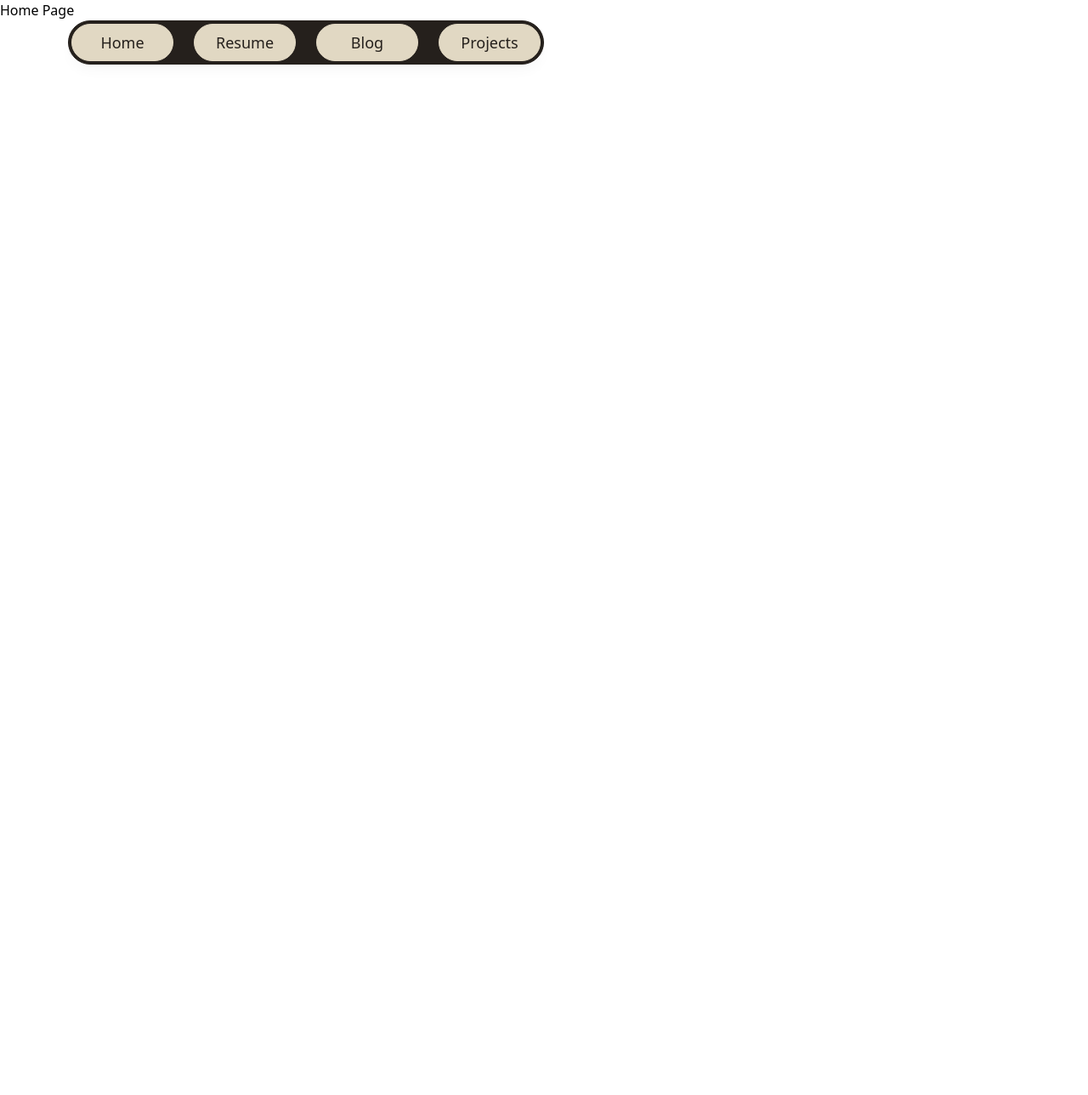
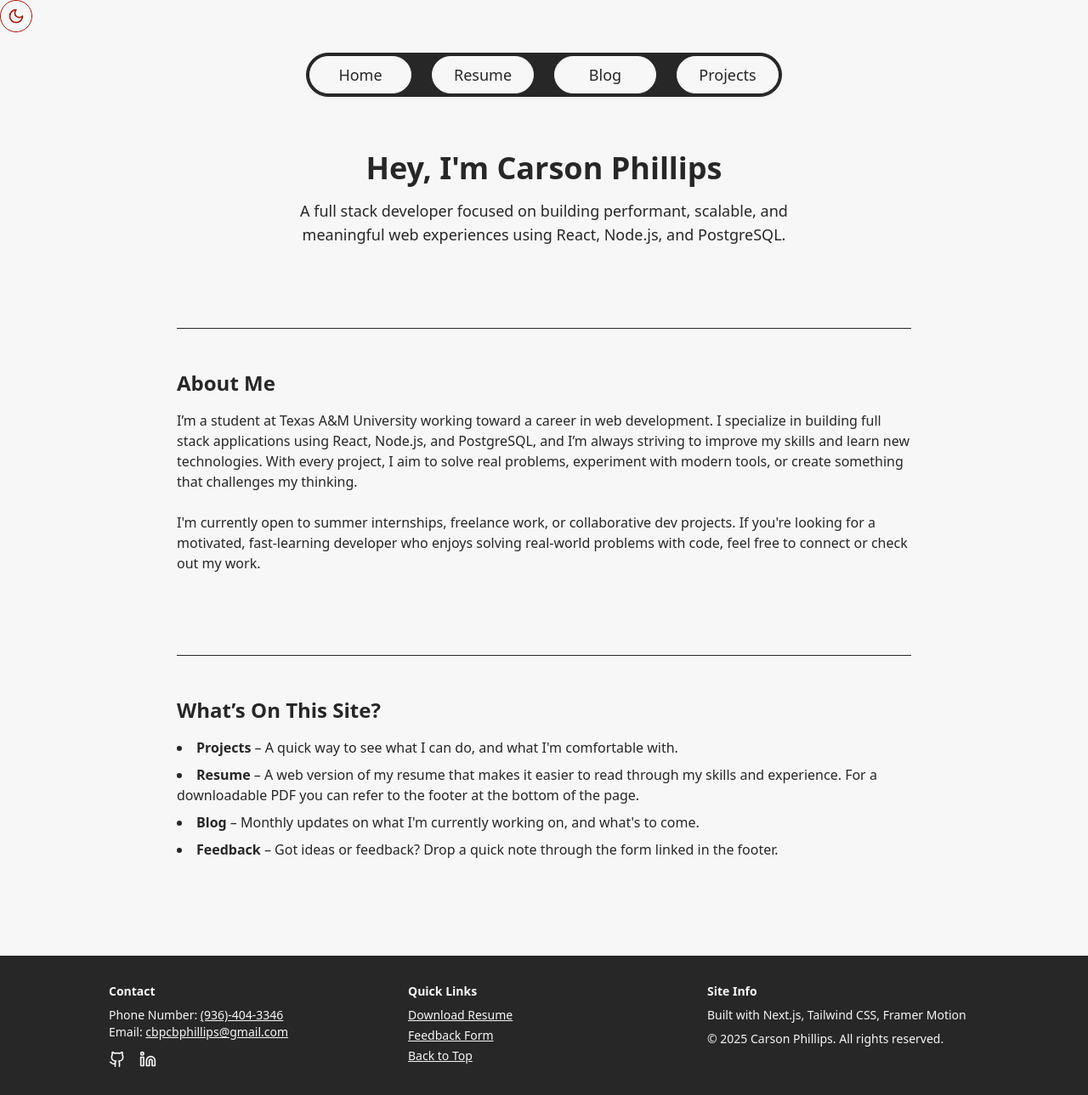
Before and after one commit to cbpcbphillips/portfolio, a Next.js app: page /home in a window 1280 px wide. Shown: the whole page at 85% size. Before the commit the page ends 800 px from the top, so only its background shows below. Built offline with nearby package versions, Linux system fonts and the light colour scheme.

Commit message:
Dark mode support, home page, and footer

```diff
--- a/package.json
+++ b/package.json
@@ -10,7 +10,9 @@
   },
   "dependencies": {
     "framer-motion": "^12.6.5",
+    "lucide-react": "^0.488.0",
     "next": "15.3.0",
+    "next-themes": "^0.4.6",
     "react": "^19.0.0",
     "react-dom": "^19.0.0"
   },
--- a/src/app/home/page.tsx
+++ b/src/app/home/page.tsx
@@ -1,5 +1,89 @@
-import Navbar from '@/components/navbar'
+'use client'
 
-export default function Home() {
-  return <div>Home Page</div>
+import React from 'react'
+import Link from 'next/link'
+import { motion } from 'framer-motion'
+
+export default function HomePage() {
+  return (
+    <main className="max-w-4xl mx-auto px-4 py-16 space-y-24 text-[var(--color-darker)] dark:text-[var(--color-lighter)]">
+      {/* Hero Section */}
+
+      <motion.section
+        initial={{ opacity: 0, y: 20 }}
+        animate={{ opacity: 1, y: 0 }}
+        transition={{ duration: 0.5 }}
+        className="text-center space-y-4"
+      >
+        <h1 className="text-4xl font-bold">Hey, I'm Carson Phillips</h1>
+        <p className="text-lg max-w-xl mx-auto">
+          A full stack developer focused on building performant, scalable, and
+          meaningful web experiences using React, Node.js, and PostgreSQL.
+        </p>
+        {/*<div className="flex justify-center gap-4 mt-4">*/}
+        {/*  <Link*/}
+        {/*    href="/projects"*/}
+        {/*    className="px-6 py-2 rounded-full bg-[var(--color-primary)] text-white hover:bg-[var(--color-hdarker)] transition"*/}
+        {/*  >*/}
+        {/*    View Projects*/}
+        {/*  </Link>*/}
+        {/*  <Link*/}
+        {/*    href="/resume.pdf"*/}
+        {/*    target="_blank"*/}
+        {/*    className="px-6 py-2 rounded-full border border-[var(--color-primary)] text-[var(--color-primary)] hover:bg-[var(--color-primary)] hover:text-white transition"*/}
+        {/*  >*/}
+        {/*    Download Resume*/}
+        {/*  </Link>*/}
+        {/*</div>*/}
+      </motion.section>
+
+      {/* About Me Section */}
+      <hr className="border-t border-[var(--color-darker)] dark:border-[var(--color-lighter)] my-12" />
+      <motion.section
+        initial={{ opacity: 0, y: 20 }}
+        animate={{ opacity: 1, y: 0 }}
+        transition={{ duration: 0.5 }}
+        className="space-y-4"
+      >
+        <h2 className="text-2xl font-semibold">About Me</h2>
+        <p>
+          I’m a student at Texas A&M University working toward a career in web development. I specialize in building
+          full stack applications using React, Node.js, and PostgreSQL, and I’m always striving to improve my skills and
+          learn new technologies. With every project, I aim to solve real problems, experiment with modern tools, or
+          create something that challenges my thinking.
+          <br/><br/>
+          I'm currently open to summer internships, freelance work, or collaborative dev projects. If you're looking for
+          a motivated, fast-learning developer who enjoys solving real-world problems with code, feel free to connect or
+          check out my work.
+        </p>
+      </motion.section>
+
+      {/* Website Outline Section */}
+      <hr className="border-t border-[var(--color-darker)] dark:border-[var(--color-lighter)] my-12" />
+      <motion.section
+        initial={{ opacity: 0, y: 20 }}
+        animate={{ opacity: 1, y: 0 }}
+        transition={{ duration: 0.5 }}
+        className="space-y-4"
+      >
+        <h2 className="text-2xl font-semibold">What’s On This Site?</h2>
+        <ul className="list-disc list-inside space-y-2">
+          <li>
+            <strong>Projects</strong> – A quick way to see what I can do, and what I'm comfortable with.
+          </li>
+          <li>
+            <strong>Resume</strong> – A web version of my resume that makes it easier to read through my skills and
+            experience. For a downloadable PDF you can refer to the footer at the bottom of the page.
+          </li>
+          <li>
+            <strong>Blog</strong> – Monthly updates on what I'm currently working on, and what's to come.
+          </li>
+          <li>
+            <strong>Feedback</strong> – Got ideas or feedback? Drop a quick note
+            through the form linked in the footer.
+          </li>
+        </ul>
+      </motion.section>
+    </main>
+  )
 }
--- a/src/app/layout.tsx
+++ b/src/app/layout.tsx
@@ -1,5 +1,8 @@
 import '../styles/globals.css'
 import Navbar from '../components/navbar'
+import Footer from '../components/footer'
+import DarkModeToggle from '../components/DarkModeToggle'
+import ThemeProvider from '../components/ThemeProvider'
 
 export default function RootLayout({
   children,
@@ -7,10 +10,14 @@ export default function RootLayout({
   children: React.ReactNode
 }>) {
   return (
-    <html lang="en" className="dark">
-      <body>
-        <Navbar />
-        {children}
+    <html lang="en" suppressHydrationWarning>
+      <body className="bg-lighter dark:bg-darker">
+        <ThemeProvider>
+          <DarkModeToggle />
+          <Navbar />
+          {children}
+          <Footer />
+        </ThemeProvider>
       </body>
     </html>
   )
--- /dev/null
+++ b/src/components/DarkModeToggle.tsx
@@ -0,0 +1,26 @@
+'use client';
+
+import { useTheme } from 'next-themes';
+import { useEffect, useState } from 'react';
+import { Sun, Moon } from 'lucide-react';
+
+export default function DarkModeToggle() {
+  const { theme, setTheme } = useTheme();
+  const [mounted, setMounted] = useState(false);
+
+  useEffect(() => {
+    setMounted(true);
+  }, []);
+
+  if (!mounted) return null;
+
+  return (
+    <button
+      onClick={() => setTheme(theme === 'dark' ? 'light' : 'dark')}
+      className="p-2 rounded-full border border-[var(--color-primary)] text-[var(--color-primary)] hover:bg-[var(--color-primary)] hover:text-white transition"
+      aria-label="Toggle Dark Mode"
+    >
+      {theme === 'dark' ? <Sun className="w-5 h-5" /> : <Moon className="w-5 h-5" />}
+    </button>
+  );
+}
--- /dev/null
+++ b/src/components/ThemeProvider.tsx
@@ -0,0 +1,11 @@
+'use client';
+
+import { ThemeProvider as NextThemesProvider } from 'next-themes';
+
+export default function ThemeProvider({ children }: { children: React.ReactNode }) {
+  return (
+    <NextThemesProvider attribute="class" defaultTheme="system" enableSystem>
+      {children}
+    </NextThemesProvider>
+  );
+}
--- /dev/null
+++ b/src/components/footer.tsx
@@ -0,0 +1,84 @@
+'use client'
+
+import React from 'react'
+import Link from 'next/link'
+import { Github, Linkedin } from 'lucide-react'
+
+export default function Footer() {
+  const year = new Date().getFullYear()
+
+  return (
+    <footer className="mt-12 border-t border-[var(--color-lighter)] dark:border-[var(--color-darker)] px-4 py-8 text-[var(--color-lighter)] dark:text-[var(--color-darker)] bg-[var(--color-darker)] dark:bg-[var(--color-lighter)]">
+      <div className="max-w-5xl mx-auto grid grid-cols-1 md:grid-cols-3 gap-8 text-sm">
+        {/* Left Column */}
+        <div>
+          <h4 className="font-bold mb-2">Contact</h4>
+          <p>
+            Phone Number: <a className="underline">(936)-404-3346</a>
+          </p>
+          <p>
+            Email:{' '}
+            <a href="mailto:cbpcbphillips@gmail.com" className="underline">
+              cbpcbphillips@gmail.com
+            </a>
+          </p>
+          <div className="flex gap-4 mt-3">
+            <a
+              href="https://github.com/cbpcbphillips"
+              target="_blank"
+              rel="noopener noreferrer"
+            >
+              <Github className="w-5 h-5 hover:opacity-70 transition" />
+            </a>
+            <a
+              href="https://www.linkedin.com/in/cbpcbphillips/"
+              target="_blank"
+              rel="noopener noreferrer"
+            >
+              <Linkedin className="w-5 h-5 hover:opacity-70 transition" />
+            </a>
+          </div>
+        </div>
+
+        {/* Middle Column */}
+        <div>
+          <h4 className="font-bold mb-2">Quick Links</h4>
+          <ul className="space-y-1">
+            <li>
+              <Link href="/resume.pdf" target="_blank" className="underline">
+                Download Resume
+              </Link>
+            </li>
+            <li>
+              <a
+                href="https://docs.google.com/forms/d/e/1FAIpQLSe4T_fEpPF5zedc3DUMTdDjWsDlwsQj8vrmhjniZrB0nILlsQ/viewform?usp=dialog"
+                target="_blank"
+                className="underline"
+              >
+                Feedback Form
+              </a>
+            </li>
+            <li>
+              <a
+                href="#"
+                onClick={() => window.scrollTo({ top: 0, behavior: 'smooth' })}
+                className="underline cursor-pointer"
+              >
+                Back to Top
+              </a>
+            </li>
+          </ul>
+        </div>
+
+        {/* Right Column*/}
+        <div>
+          <h4 className="font-bold mb-2">Site Info</h4>
+          <p>Built with Next.js, Tailwind CSS, Framer Motion</p>
+          <p className="mt-2">
+            © {year} Carson Phillips. All rights reserved.
+          </p>
+        </div>
+      </div>
+    </footer>
+  )
+}
--- a/src/components/navbar.tsx
+++ b/src/components/navbar.tsx
@@ -16,10 +16,10 @@ export default function Navbar() {
   return (
     <header className="relative z-[999]">
       <motion.div
-        initial={{ y: -100, x: '-50%', opacity: 0 }}
-        animate={{ y: 0, x: '-50%', opacity: 1 }}
+        initial={{ y: -100, opacity: 0 }}
+        animate={{ y: 0, opacity: 1 }}
         transition={{ duration: 0.5, ease: 'easeOut' }}
-        className="fixed top-0 left-1/2 w-full h-[4.5rem] sm:top-6 sm:h-[3.25rem] sm:w-[35rem] flex justify-center rounded-none sm:rounded-full border border-[var(--color-darker)] bg-[var(--color-darker)] dark:bg-[var(--color-lighter)] dark:border-[var(--color-lighter)] shadow-lg shadow-black/[0.03] backdrop-blur-md -translate-x-1/2"
+        className="w-full max-w-5xl mx-auto mt-6 h-[3.25rem] flex justify-center rounded-full border border-[var(--color-darker)] bg-[var(--color-darker)] dark:bg-[var(--color-lighter)] dark:border-[var(--color-lighter)] sm:w-[35rem] shadow-md shadow-black/[0.03] backdrop-blur-md"
       >
         <nav className="flex items-center justify-center w-full">
           <ul className="flex gap-6 px-4">
--- a/src/styles/globals.css
+++ b/src/styles/globals.css
@@ -1,11 +1,16 @@
 @import 'tailwindcss';
+@custom-variant dark (&:where(.dark, .dark *));
 
 @theme {
-  --color-lighter: #e1d8c3;
-  --color-hlighter: #c8c0ae;
-  --color-darker: #25201c;
-  --color-hdarker: #3a332d;
-  --color-primary: #6f5b40;
-  --color-secondary: #a4dddb;
-  --color-accent: #e6a05b;
+  --color-lighter: #F7F7F7;
+  --color-hlighter: #C7C7C7;
+  --color-darker: #272727;
+  --color-hdarker: #373737;
+  --color-primary: #A8180D;
+  --color-secondary: #C79900;
+  --color-accent: #48704E;
 }
+
+html {
+  transition: background-color 0.3s, color 0.3s;
+}
```
Also changed, not shown: 2 other files (tests, documents, lock files or other folders).
